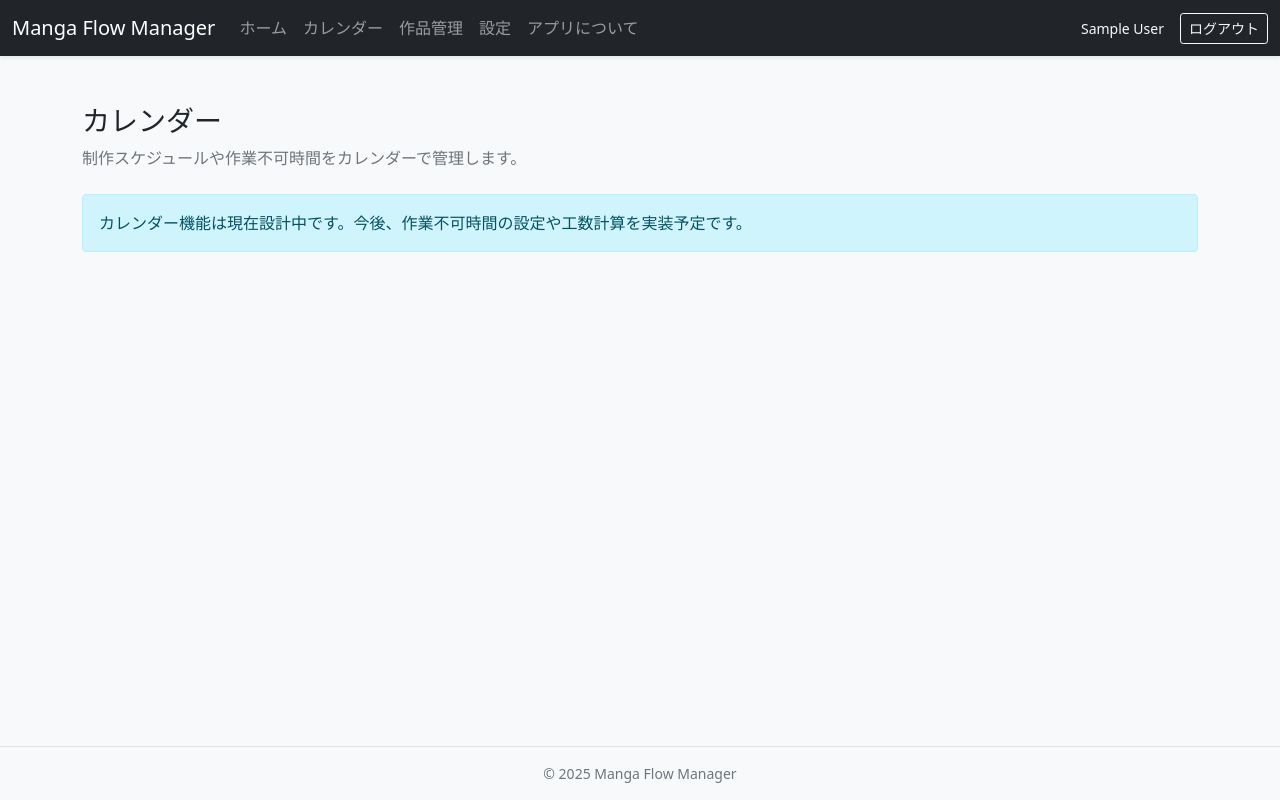
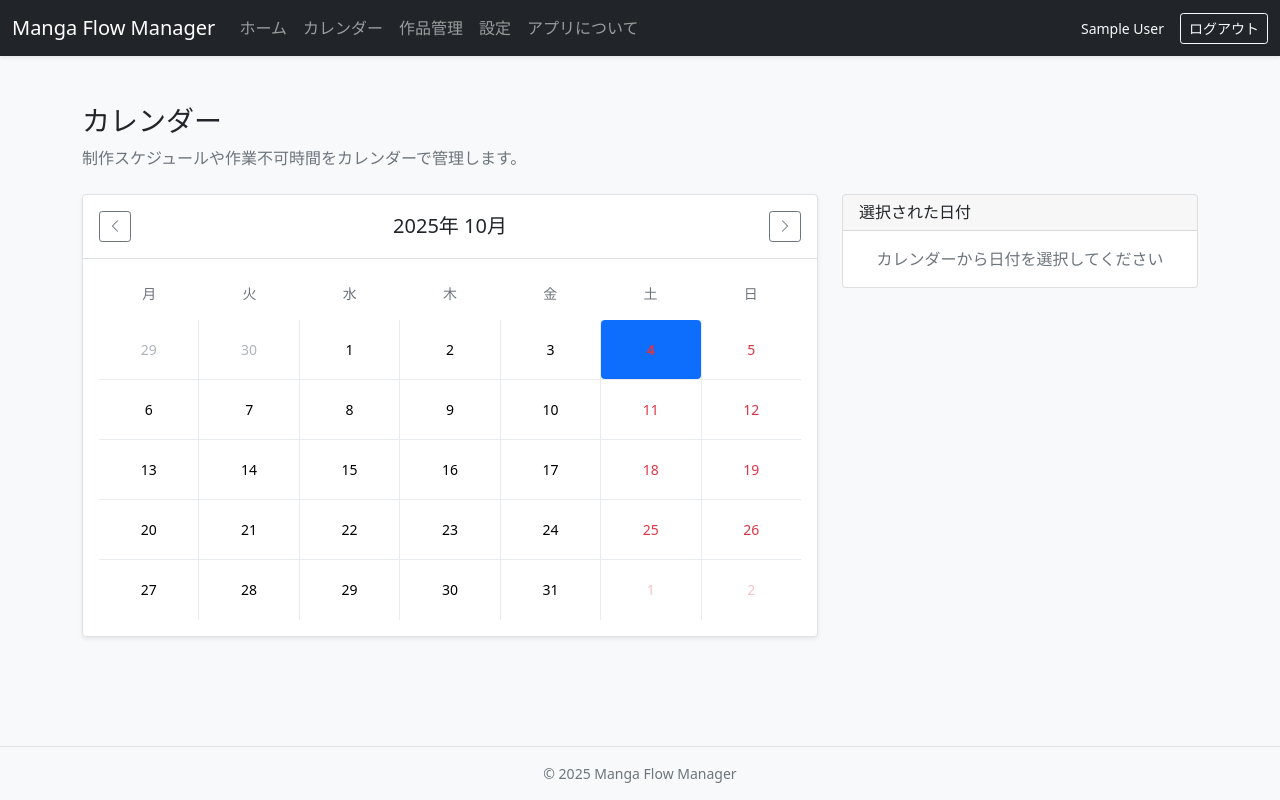
Before and after one commit to Yotsura/MangaFlowManager, a Vue app: page /calendar in a window 1280 px wide. Built offline with nearby package versions, Linux system fonts and the light colour scheme; no server answers; sample sign-in values are in the browser's storage.

Commit message:
カレンダー画面のベース作成

```diff
--- a/package.json
+++ b/package.json
@@ -18,6 +18,7 @@
   },
   "dependencies": {
     "bootstrap": "5",
+    "bootstrap-icons": "^1.13.1",
     "firebase": "^12.3.0",
     "pinia": "^3.0.3",
     "vue": "^3.5.22",
--- a/src/main.ts
+++ b/src/main.ts
@@ -1,6 +1,7 @@
 import "./assets/main.css";
 import "@/styles/bootstrap.scss";
 import "bootstrap/dist/js/bootstrap.bundle.min.js";
+import "bootstrap-icons/font/bootstrap-icons.css";
 
 import { createApp } from "vue";
 import { createPinia } from "pinia";
--- a/src/modules/calendar/CalendarView.vue
+++ b/src/modules/calendar/CalendarView.vue
@@ -1,5 +1,17 @@
 <script setup lang="ts">
-// TODO: implement calendar view logic and integrate with calendar store
+import { ref } from 'vue';
+import WorkloadCalendar from './components/WorkloadCalendar.vue';
+
+const selectedDate = ref<Date | null>(null);
+
+const onDateClick = (date: Date) => {
+  selectedDate.value = date;
+  console.log('Selected date:', date);
+};
+
+const onMonthChange = (year: number, month: number) => {
+  console.log('Month changed:', year, month);
+};
 </script>
 
 <template>
@@ -9,6 +21,33 @@
       <p class="text-muted">制作スケジュールや作業不可時間をカレンダーで管理します。</p>
     </div>
 
-    <div class="alert alert-info">カレンダー機能は現在設計中です。今後、作業不可時間の設定や工数計算を実装予定です。</div>
+    <div class="row">
+      <div class="col-lg-8">
+        <WorkloadCalendar
+          @date-click="onDateClick"
+          @month-change="onMonthChange"
+        />
+      </div>
+
+      <div class="col-lg-4">
+        <div class="card">
+          <div class="card-header">
+            <h6 class="card-title mb-0">選択された日付</h6>
+          </div>
+          <div class="card-body">
+            <div v-if="selectedDate" class="text-center">
+              <div class="h4 mb-2">{{ selectedDate.getDate() }}</div>
+              <div class="text-muted">
+                {{ selectedDate.getFullYear() }}年{{ selectedDate.getMonth() + 1 }}月
+                {{ ['日', '月', '火', '水', '木', '金', '土'][selectedDate.getDay()] }}曜日
+              </div>
+            </div>
+            <div v-else class="text-muted text-center">
+              カレンダーから日付を選択してください
+            </div>
+          </div>
+        </div>
+      </div>
+    </div>
   </section>
 </template>
--- a/src/modules/calendar/components/WorkloadCalendar.vue
+++ b/src/modules/calendar/components/WorkloadCalendar.vue
@@ -1,9 +1,199 @@
 <script setup lang="ts">
-// TODO: 祝日表示と工数計算を組み込んだカレンダーを実装
+import { ref, computed, watch } from 'vue';
+import { generateCalendarDays, isSameMonth, isToday, isWeekend } from '@/utils/dateUtils';
+
+interface Props {
+  year?: number;
+  month?: number;
+}
+
+const props = withDefaults(defineProps<Props>(), {
+  year: () => new Date().getFullYear(),
+  month: () => new Date().getMonth() + 1
+});
+
+const emit = defineEmits<{
+  'date-click': [date: Date];
+  'month-change': [year: number, month: number];
+}>();
+
+const currentYear = ref(props.year);
+const currentMonth = ref(props.month);
+
+// カレンダーの日付配列を生成
+const calendarDays = computed(() => {
+  return generateCalendarDays(currentYear.value, currentMonth.value);
+});
+
+// 現在の月の参照日（月判定用）
+const currentMonthDate = computed(() => {
+  return new Date(currentYear.value, currentMonth.value - 1, 1);
+});
+
+// 曜日ラベル
+const weekDays = ['月', '火', '水', '木', '金', '土', '日'];
+
+// 月を変更
+const changeMonth = (delta: number) => {
+  const newDate = new Date(currentYear.value, currentMonth.value - 1 + delta, 1);
+  currentYear.value = newDate.getFullYear();
+  currentMonth.value = newDate.getMonth() + 1;
+  emit('month-change', currentYear.value, currentMonth.value);
+};
+
+// 日付クリック
+const onDateClick = (date: Date) => {
+  emit('date-click', date);
+};
+
+// 日付セルのクラスを取得
+const getDateCellClass = (date: Date) => {
+  const classes = ['calendar-date'];
+
+  if (!isSameMonth(date, currentMonthDate.value)) {
+    classes.push('other-month');
+  }
+
+  if (isToday(date)) {
+    classes.push('today');
+  }
+
+  if (isWeekend(date)) {
+    classes.push('weekend');
+  }
+
+  return classes.join(' ');
+};
+
+// propsが変更された時の処理
+watch(() => [props.year, props.month], ([newYear, newMonth]) => {
+  if (newYear !== undefined) currentYear.value = newYear;
+  if (newMonth !== undefined) currentMonth.value = newMonth;
+});
 </script>
 
 <template>
-  <div class="workload-calendar border rounded p-3 bg-white shadow-sm">
-    <p class="text-muted mb-0">ここにカレンダーを表示します。</p>
+  <div class="workload-calendar border rounded bg-white shadow-sm">
+    <!-- カレンダーヘッダー -->
+    <div class="calendar-header d-flex justify-content-between align-items-center p-3 border-bottom">
+      <button
+        class="btn btn-outline-secondary btn-sm"
+        @click="changeMonth(-1)"
+        aria-label="前の月"
+      >
+        <i class="bi bi-chevron-left"></i>
+      </button>
+
+      <h5 class="mb-0 fw-semibold">
+        {{ currentYear }}年 {{ currentMonth }}月
+      </h5>
+
+      <button
+        class="btn btn-outline-secondary btn-sm"
+        @click="changeMonth(1)"
+        aria-label="次の月"
+      >
+        <i class="bi bi-chevron-right"></i>
+      </button>
+    </div>
+
+    <!-- カレンダー本体 -->
+    <div class="calendar-body p-3">
+      <!-- 曜日ヘッダー -->
+      <div class="calendar-weekdays row g-0 mb-2">
+        <div
+          v-for="weekDay in weekDays"
+          :key="weekDay"
+          class="col calendar-weekday text-center py-2 fw-semibold text-muted"
+        >
+          {{ weekDay }}
+        </div>
+      </div>
+
+      <!-- 日付グリッド -->
+      <div class="calendar-dates">
+        <div
+          v-for="(week, weekIndex) in Math.ceil(calendarDays.length / 7)"
+          :key="weekIndex"
+          class="row g-0 calendar-week"
+        >
+          <div
+            v-for="dayIndex in 7"
+            :key="dayIndex"
+            class="col calendar-cell"
+          >
+            <template v-if="calendarDays[weekIndex * 7 + dayIndex - 1]">
+              <button
+                v-if="calendarDays[weekIndex * 7 + dayIndex - 1]"
+                :class="getDateCellClass(calendarDays[weekIndex * 7 + dayIndex - 1]!)"
+                @click="onDateClick(calendarDays[weekIndex * 7 + dayIndex - 1]!)"
+              >
+                {{ calendarDays[weekIndex * 7 + dayIndex - 1]!.getDate() }}
+              </button>
+            </template>
+          </div>
+        </div>
+      </div>
+    </div>
   </div>
 </template>
+
+<style scoped>
+.calendar-weekday {
+  font-size: 0.875rem;
+}
+
+.calendar-cell {
+  height: 60px;
+  border-right: 1px solid #e9ecef;
+  border-bottom: 1px solid #e9ecef;
+}
+
+.calendar-cell:last-child {
+  border-right: none;
+}
+
+.calendar-week:last-child .calendar-cell {
+  border-bottom: none;
+}
+
+.calendar-date {
+  width: 100%;
+  height: 100%;
+  border: none;
+  background: none;
+  display: flex;
+  align-items: center;
+  justify-content: center;
+  transition: background-color 0.2s ease;
+  cursor: pointer;
+  font-size: 0.875rem;
+}
+
+.calendar-date:hover {
+  background-color: #f8f9fa;
+}
+
+.calendar-date.other-month {
+  color: #adb5bd;
+}
+
+.calendar-date.today {
+  background-color: #0d6efd;
+  color: white;
+  font-weight: bold;
+  border-radius: 4px;
+}
+
+.calendar-date.today:hover {
+  background-color: #0b5ed7;
+}
+
+.calendar-date.weekend {
+  color: #dc3545;
+}
+
+.calendar-date.other-month.weekend {
+  color: #f5c2c7;
+}
+</style>
--- a/src/utils/dateUtils.ts
+++ b/src/utils/dateUtils.ts
@@ -6,3 +6,81 @@ export const isWeekend = (date: Date) => {
   const day = date.getDay();
   return day === 0 || day === 6;
 };
+
+/**
+ * 指定した年月の1日を取得
+ */
+export const getFirstDayOfMonth = (year: number, month: number): Date => {
+  return new Date(year, month - 1, 1);
+};
+
+/**
+ * 指定した年月の最終日を取得
+ */
+export const getLastDayOfMonth = (year: number, month: number): Date => {
+  return new Date(year, month, 0);
+};
+
+/**
+ * 月曜日を週の始まりとした場合の曜日を取得（0=月曜日, 6=日曜日）
+ */
+export const getMondayBasedDayOfWeek = (date: Date): number => {
+  const day = date.getDay();
+  return day === 0 ? 6 : day - 1;
+};
+
+/**
+ * カレンダー表示用の日付配列を生成
+ * 月曜日から日曜日の週で構成され、前後の月で埋める
+ */
+export const generateCalendarDays = (year: number, month: number): Date[] => {
+  const firstDay = getFirstDayOfMonth(year, month);
+  const lastDay = getLastDayOfMonth(year, month);
+
+  // 月の最初の日が月曜日から何日目かを計算
+  const firstDayOfWeek = getMondayBasedDayOfWeek(firstDay);
+
+  // 月の最後の日が月曜日から何日目かを計算
+  const lastDayOfWeek = getMondayBasedDayOfWeek(lastDay);
+
+  const days: Date[] = [];
+
+  // 前月の日付で最初の週を埋める
+  for (let i = firstDayOfWeek - 1; i >= 0; i--) {
+    const date = new Date(firstDay);
+    date.setDate(date.getDate() - i - 1);
+    days.push(date);
+  }
+
+  // 当月の日付を追加
+  const daysInMonth = lastDay.getDate();
+  for (let day = 1; day <= daysInMonth; day++) {
+    days.push(new Date(year, month - 1, day));
+  }
+
+  // 次月の日付で最後の週を埋める
+  const remainingDays = 6 - lastDayOfWeek;
+  for (let day = 1; day <= remainingDays; day++) {
+    days.push(new Date(year, month, day));
+  }
+
+  return days;
+};
+
+/**
+ * 日付が同じ月かどうかを判定
+ */
+export const isSameMonth = (date1: Date, date2: Date): boolean => {
+  return date1.getFullYear() === date2.getFullYear() &&
+         date1.getMonth() === date2.getMonth();
+};
+
+/**
+ * 日付が今日かどうかを判定
+ */
+export const isToday = (date: Date): boolean => {
+  const today = new Date();
+  return date.getFullYear() === today.getFullYear() &&
+         date.getMonth() === today.getMonth() &&
+         date.getDate() === today.getDate();
+};
```
Also changed, not shown: 1 other file (tests, documents, lock files or other folders).
